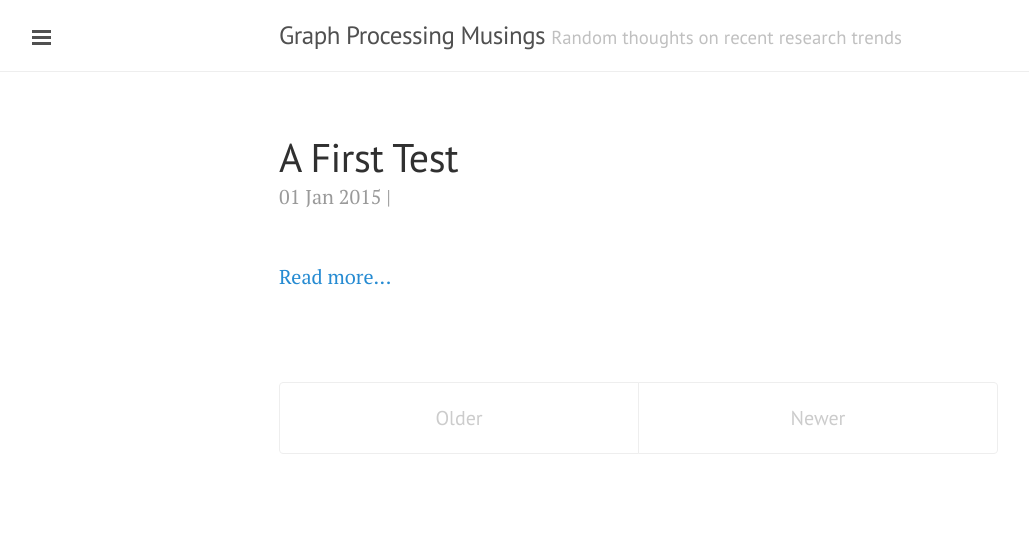
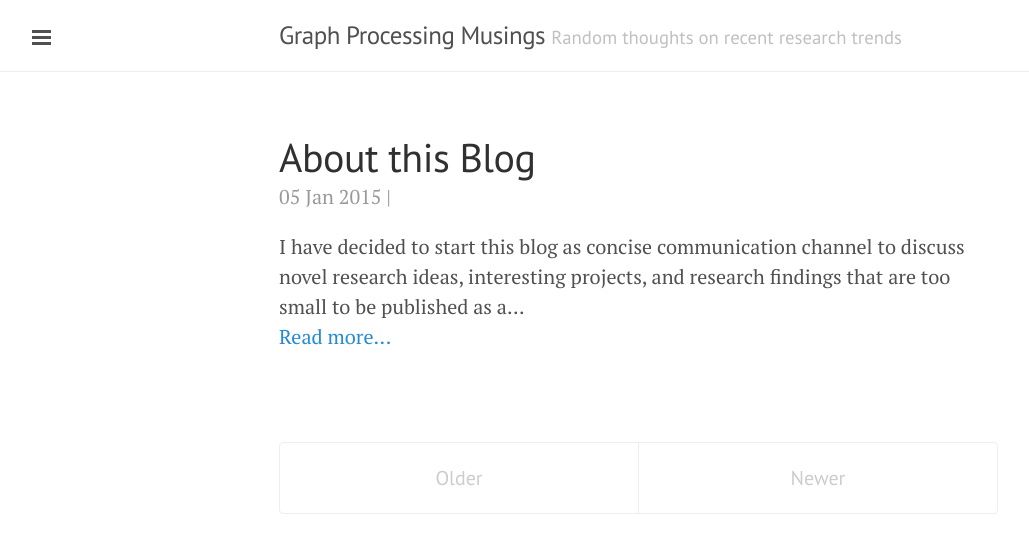
Before and after one commit to GraphProcessingMusings/graphprocessingmusings.github.io, a Jekyll site: the page built from index.html, in a window 1280 px wide. Shown: the top 553 px of the page, without its empty margins (1-1030 px from the left). Built offline with Jekyll 4.4.1, drawn with Linux system fonts in a browser that asks for light colours; Markdown is read by kramdown in place of the engine named in the settings; the list of posts is cut into pages by our own code.

Commit message:
Add initial post

```diff
--- a/_posts/2015-01-01-introduction.md
+++ /dev/null
@@ -1,4 +0,0 @@
----
-layout: post
-title: A First Test
----
--- /dev/null
+++ b/_posts/2015-01-05-introduction.md
@@ -0,0 +1,8 @@
+---
+layout: post
+title: About this Blog
+---
+
+I have decided to start this blog as concise communication channel to discuss novel research ideas, interesting projects, and research findings that are too small to be published as a separate publication. Mostly, I will write about topics that are somewhat related to my dissertation work around graph traversals in main-memory column stores. However, also other topics related to large-scale graph processing are of particular interest to me. Besides graph processing I'm more broadly interested in data management on modern hardware and challenges that arise from scientific computing and big data.
+
+If you are interested in my work and/or my opinions regarding a special topic, or just want to provide comments, feedback, or criticism please get in touch with me via e-mail. You can find in the _About_ section.
--- a/public/css/lanyon.css
+++ b/public/css/lanyon.css
@@ -300,6 +300,7 @@ a.sidebar-nav-item:focus {
 .page,
 .post {
   margin-bottom: 4em;
+  text-align: justify;
 }
 
 /* Blog post or page title */
```
Also changed, not shown: about.md (+2 -0 lines).
